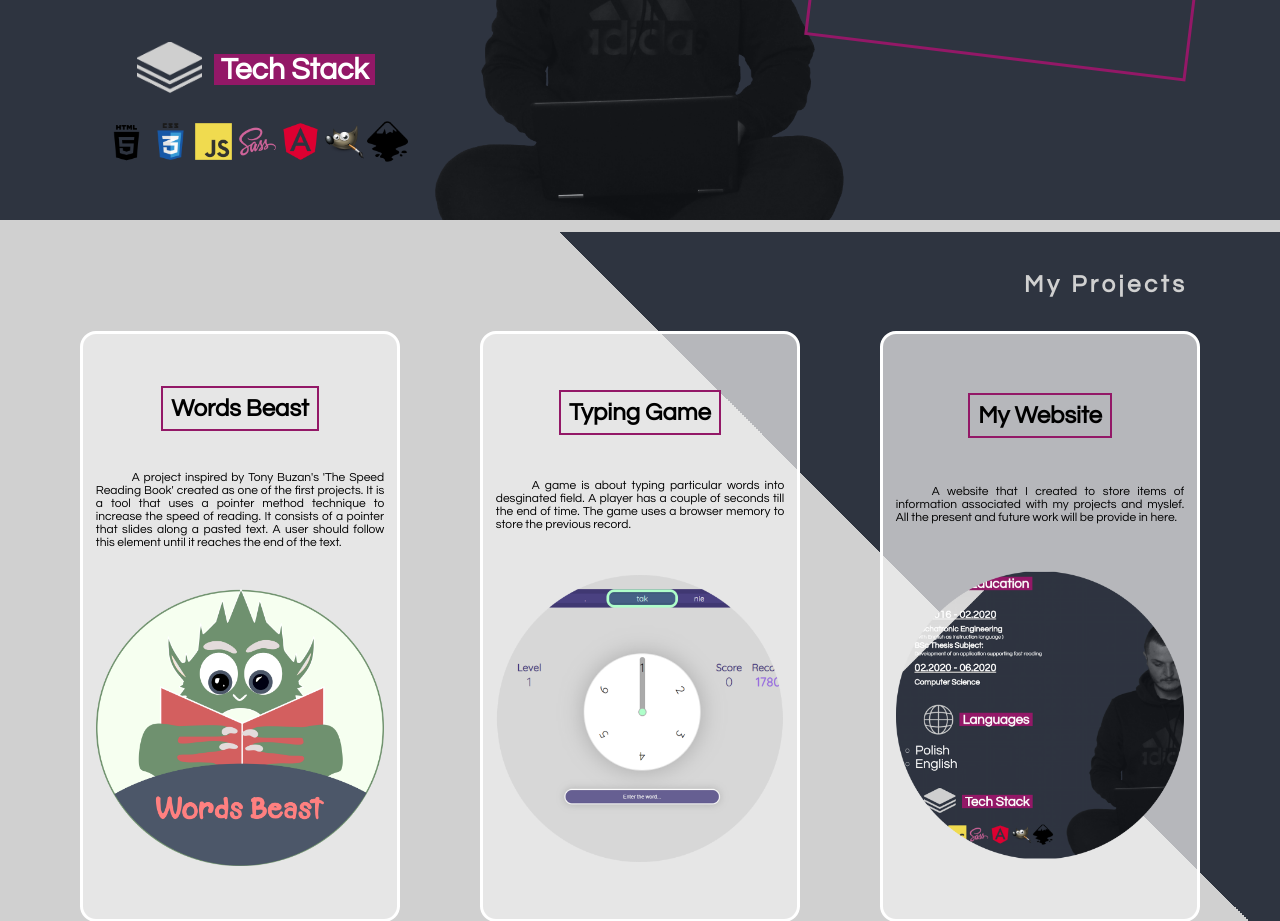
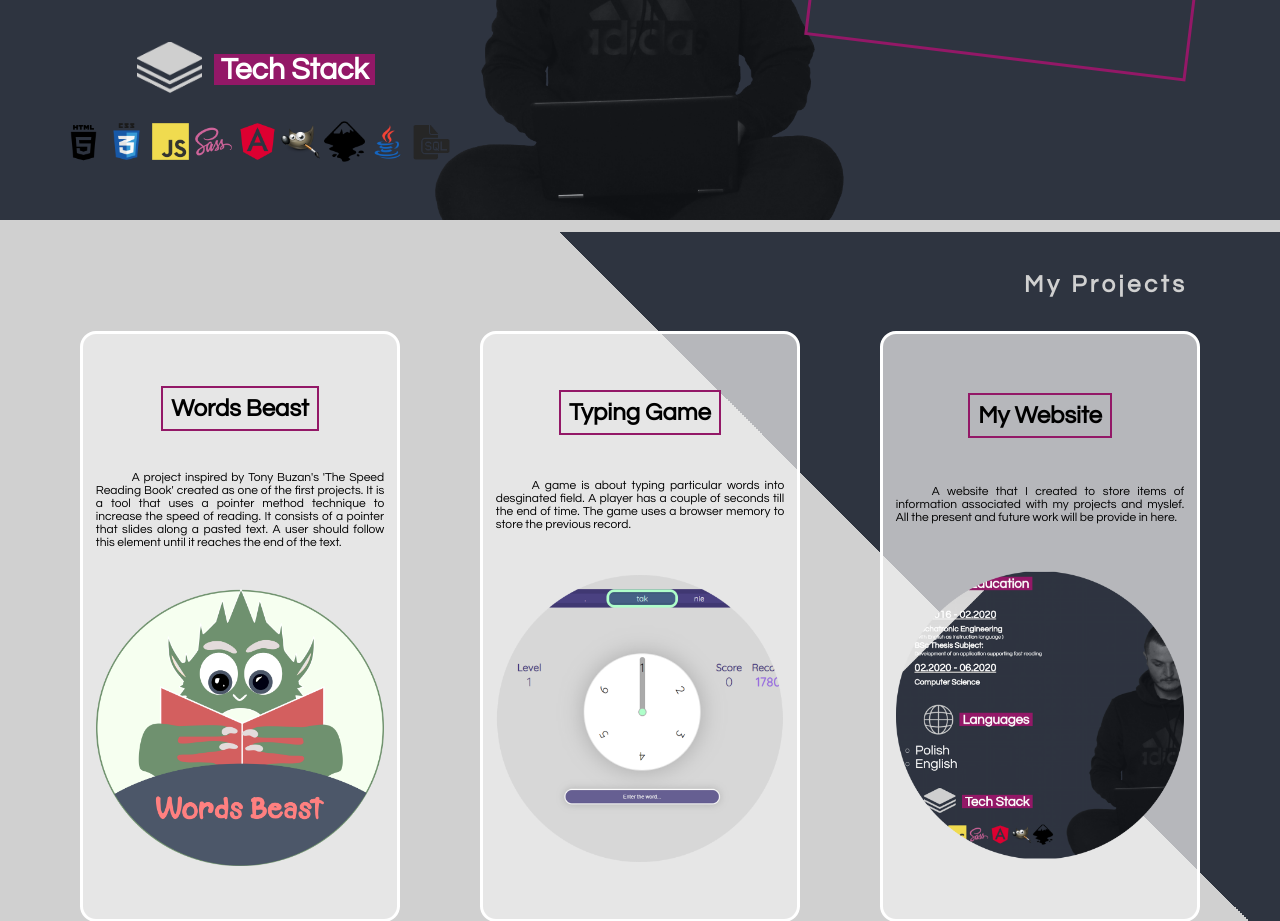
Before and after one commit to vatzzo/website, an Angular app: page / in a window 1280 px wide. Shown: the part 1380-2301 px from the top of the page. Built offline with nearby package versions, Linux system fonts and the light colour scheme.

Commit message:
fix bugs

```diff
--- a/src/app/app.component.scss
+++ b/src/app/app.component.scss
@@ -26,6 +26,11 @@ nav {
             }
         }
     }
+}
+
+.nav-active {
+    background-color: $color2;
+    color: $color6;
 }
 
 
--- a/src/app/info-mobile/info-mobile.component.html
+++ b/src/app/info-mobile/info-mobile.component.html
@@ -46,6 +46,8 @@
             <img src="assets/Icons/tech/angular.png" alt="">
             <img src="assets/Icons/tech/gimp.png" alt="">
             <img src="assets/Icons/tech/inkscape.png" alt="">
+            <img src="assets/Icons/tech/java.png" alt="">
+            <img src="assets/Icons/tech/sql.png" alt="">
           </div>
         </div>
     </div>
--- a/src/app/info/info.component.html
+++ b/src/app/info/info.component.html
@@ -54,6 +54,8 @@
             <img src="assets/Icons/tech/angular.png" alt="">
             <img src="assets/Icons/tech/gimp.png" alt="">
             <img src="assets/Icons/tech/inkscape.png" alt="">
+            <img src="assets/Icons/tech/java.png" alt="">
+            <img src="assets/Icons/tech/sql.png" alt="">
           </div>
         </div>
     </div>
```
Also changed, not shown: src/assets/Icons/tech/java.png (added), src/assets/Icons/tech/sql.png (added).
